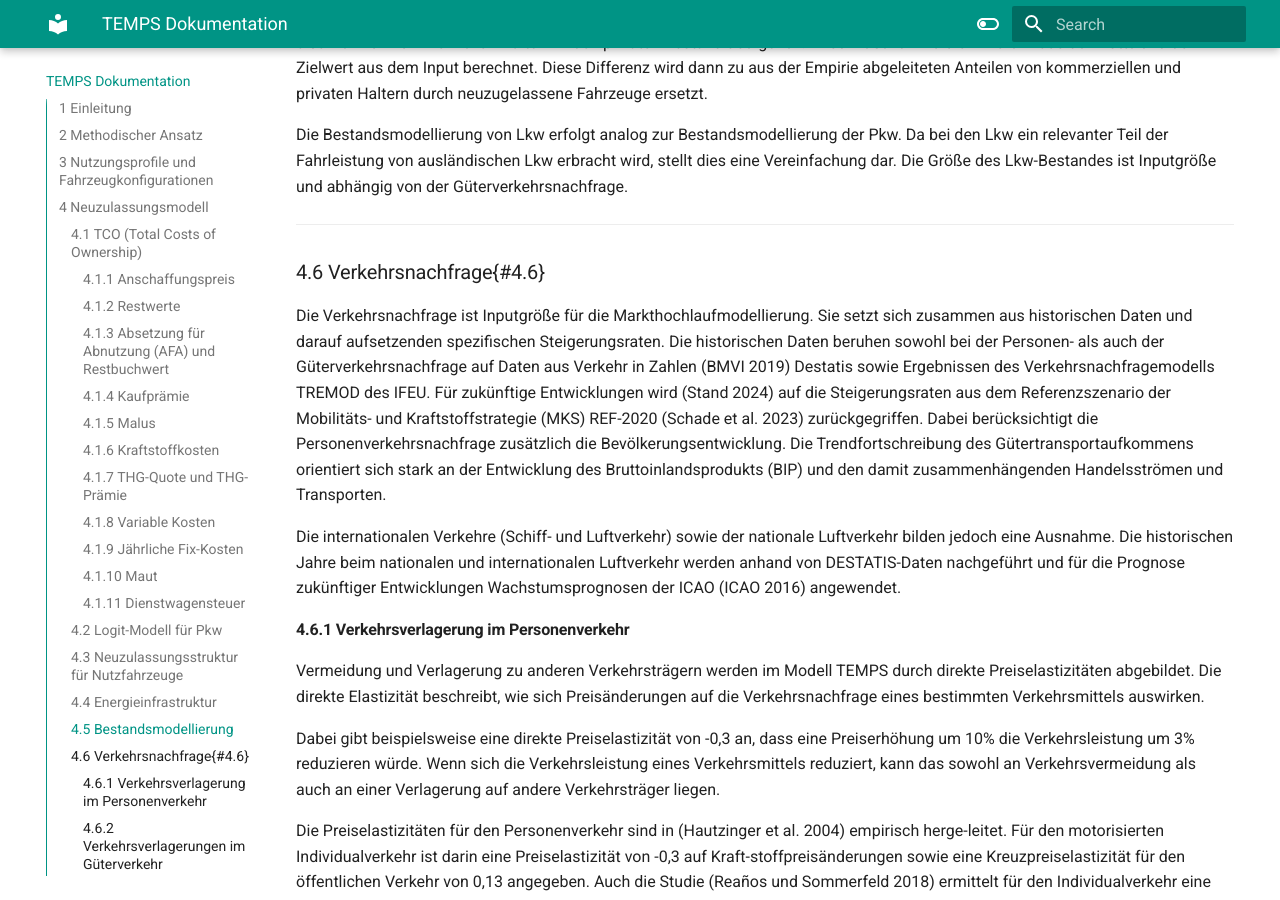
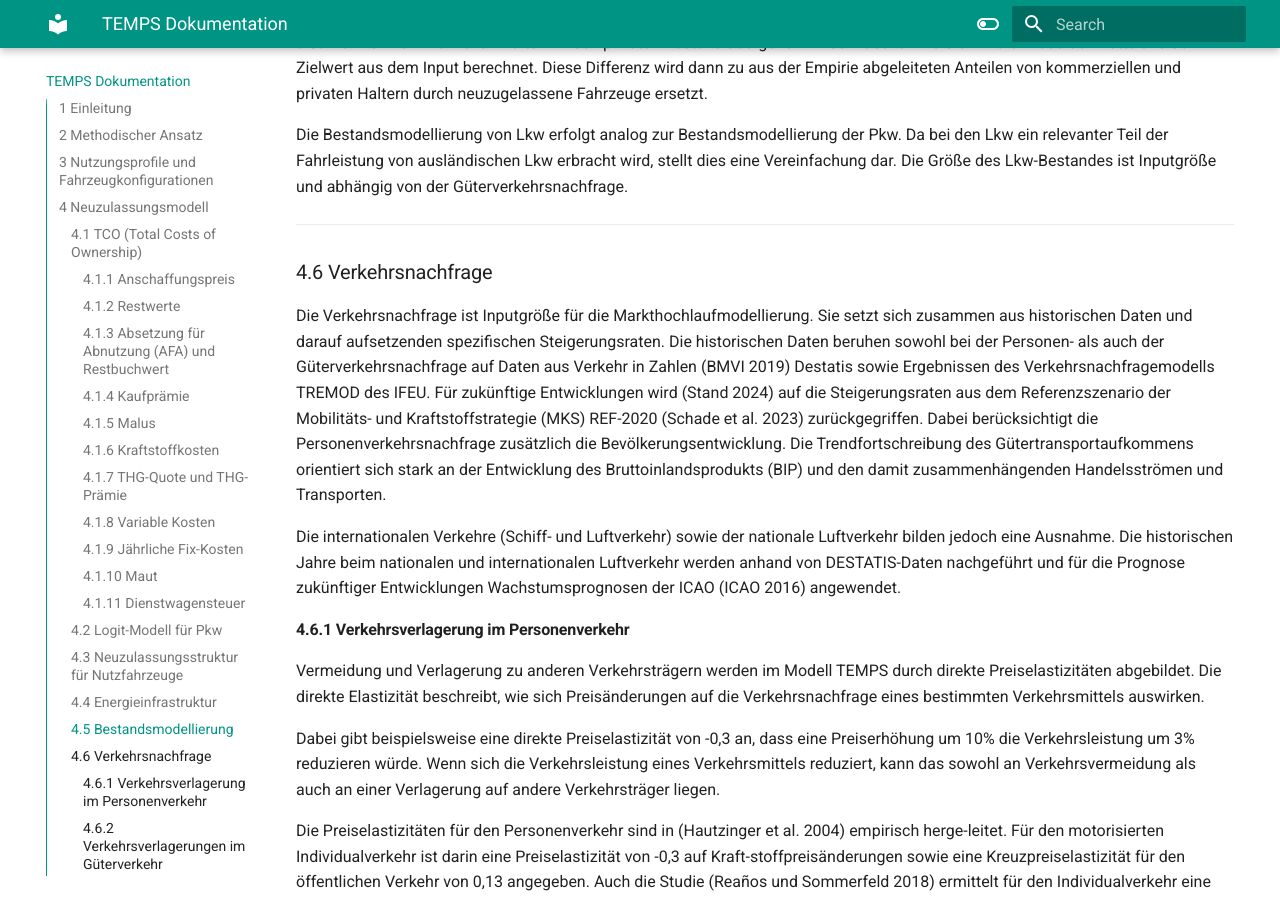
Before and after one commit to wolfgoerz/TEMPS_documentation, an MkDocs documentation site: the page built from docs/index.md, in a window 1280 px wide and 900 px high, scrolled down 10766 px. Built offline with MkDocs 1.6.1 and Material for MkDocs 9.7.7, drawn with Linux system fonts in a browser that asks for light colours.

Commit message:
Update index.md

```diff
--- a/docs/index.md
+++ b/docs/index.md
@@ -285,7 +285,7 @@ Die Bestandsmodellierung von Pkw erfolgt in vier Schritten: Zunächst wird für
 Die Bestandsmodellierung von Lkw erfolgt analog zur Bestandsmodellierung der Pkw. Da bei den Lkw ein relevanter Teil der Fahrleistung von ausländischen Lkw erbracht wird, stellt dies eine Vereinfachung dar. Die Größe des Lkw-Bestandes ist Inputgröße und abhängig von der Güterverkehrsnachfrage.
 ___
 <a id="4.6"></a>
-### 4.6 Verkehrsnachfrage{#4.6}
+### 4.6 Verkehrsnachfrage
 
 Die Verkehrsnachfrage ist Inputgröße für die Markthochlaufmodellierung. Sie setzt sich zusammen aus historischen Daten und darauf aufsetzenden spezifischen Steigerungsraten. Die historischen Daten beruhen sowohl bei der Personen- als auch der Güterverkehrsnachfrage auf Daten aus Verkehr in Zahlen (BMVI 2019) Destatis sowie Ergebnissen des Verkehrsnachfragemodells TREMOD des IFEU. Für zukünftige Entwicklungen wird (Stand 2024) auf die Steigerungsraten aus dem Referenzszenario der Mobilitäts- und Kraftstoffstrategie (MKS) REF-2020 (Schade et al. 2023) zurückgegriffen. Dabei berücksichtigt die Personenverkehrsnachfrage zusätzlich die Bevölkerungsentwicklung. Die Trendfortschreibung des Gütertransportaufkommens orientiert sich stark an der Entwicklung des Bruttoinlandsprodukts (BIP) und den damit zusammenhängenden Handelsströmen und Transporten.
 
```
